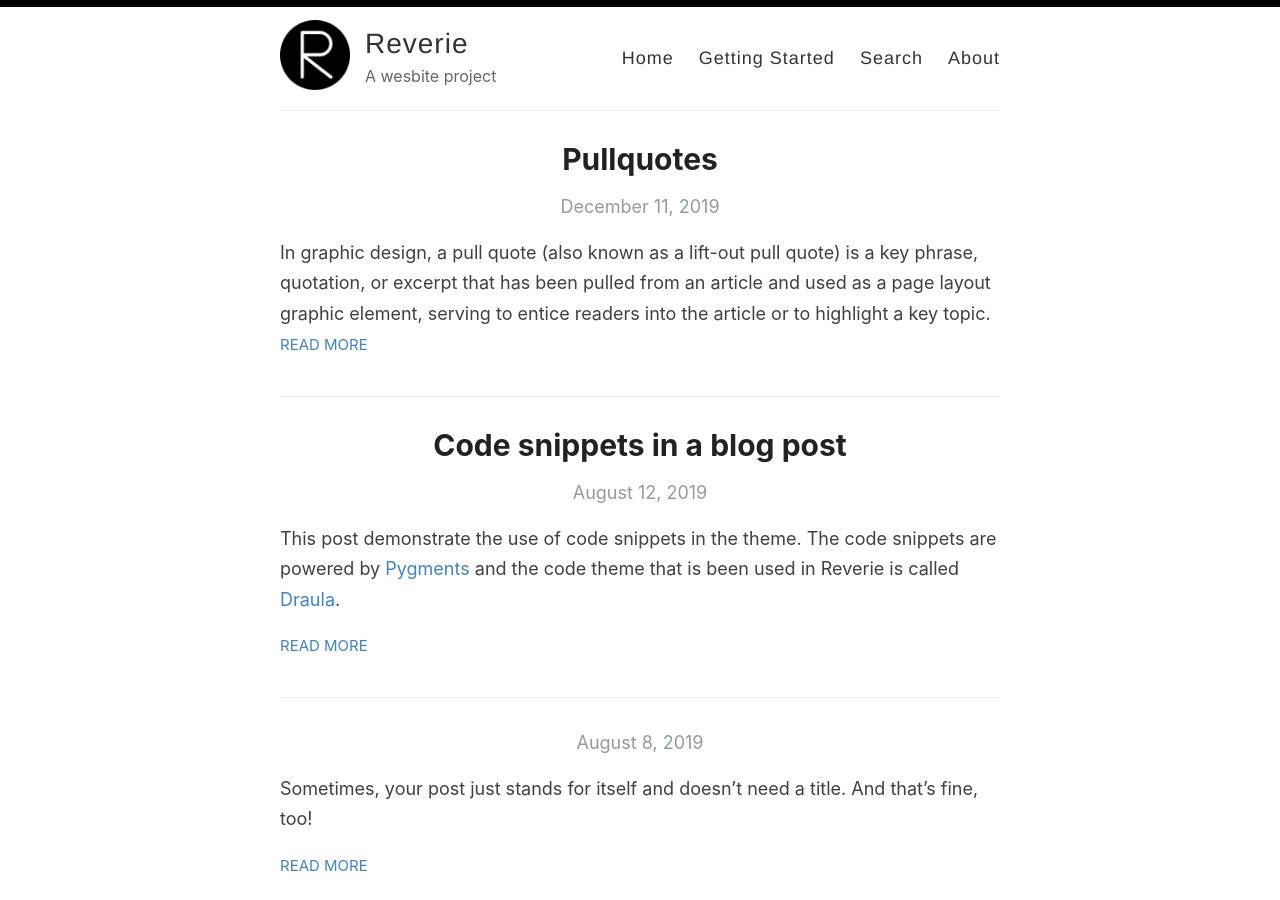
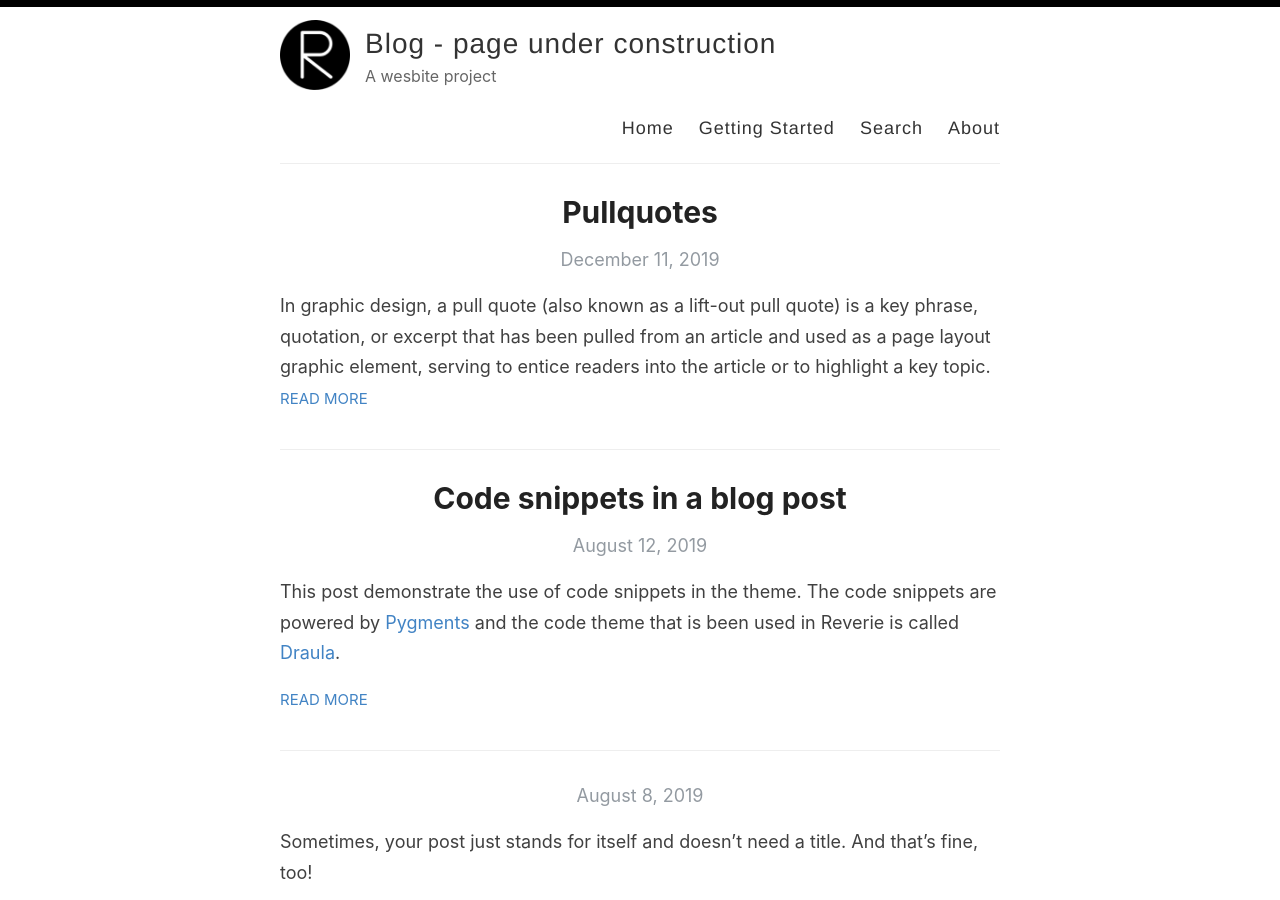
Before and after one commit to Khurr4m123/Khurr4m123, a Jekyll site: the page built from index.html, in a window 1280 px wide and 900 px high. Built offline with Jekyll 4.4.1, drawn with Linux system fonts in a browser that asks for light colours; the list of posts is cut into pages by our own code.

Commit message:
Update _config.yml

```diff
--- a/_config.yml
+++ b/_config.yml
@@ -3,7 +3,7 @@
 #
 
 # Name of your site (displayed in the header)
-name: Reverie
+name: Blog - page under construction
 
 # Name of the author
 author: Khurram Omar
```
